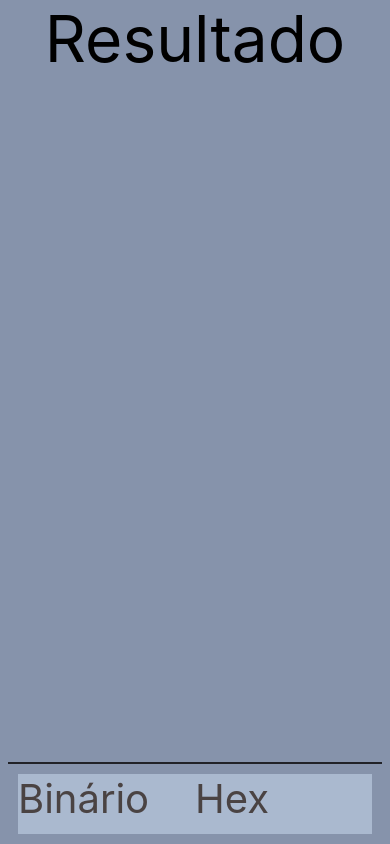
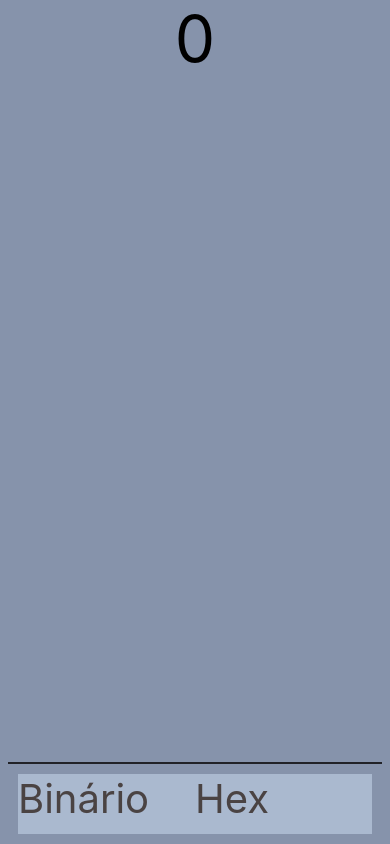
Before and after one commit to lucasnetwork/BitDec, a React Native app in the folder mobile/: screen / in a window 390 px wide. Built offline with nearby package versions, Linux system fonts and the light colour scheme.

Commit message:
mobile: add ResultText component

```diff
--- /dev/null
+++ b/mobile/src/components/ResultText/index.js
@@ -0,0 +1,6 @@
+import React from 'react';
+import Container from './styles';
+
+const ResultText = ({ value }) => <Container>{value}</Container>;
+
+export default ResultText;
--- /dev/null
+++ b/mobile/src/components/ResultText/styles.js
@@ -0,0 +1,5 @@
+import styled from 'styled-components/native';
+
+export default styled.Text`
+	font-size: 64px;
+`;
--- a/mobile/src/views/Home/index.js
+++ b/mobile/src/views/Home/index.js
@@ -1,12 +1,12 @@
 import React, { useEffect, useState } from 'react';
 import Container, {
-	ResultText,
 	ContainerButtons,
 	Button,
 	TextButton,
 	ContainerInputs,
 	Input,
 } from './styles';
+import ResultText from '../../components/ResultText';
 
 const typesShemas = {
 	binary: {
@@ -41,6 +41,7 @@ const Home = () => {
 	useEffect(() => {
 		if (value === '') {
 			setValueFormat(0);
+			return;
 		}
 
 		typesShemas[type].convert(value, setValueFormat);
@@ -48,7 +49,7 @@ const Home = () => {
 
 	return (
 		<Container>
-			<ResultText>Resultado</ResultText>
+			<ResultText value={valueFormat} />
 			<ContainerInputs>
 				<Input
 					keyboardType="numeric"
```
